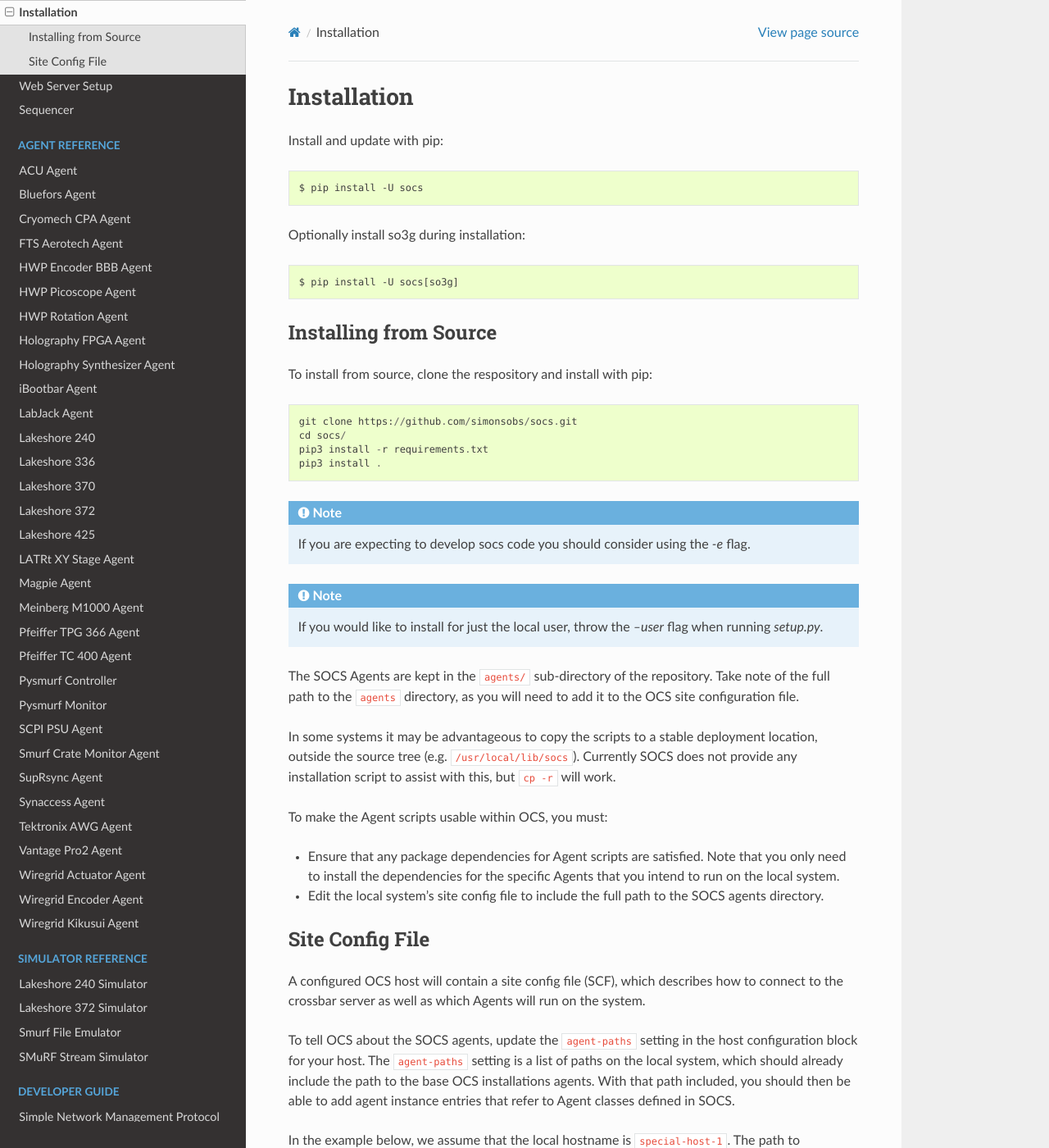
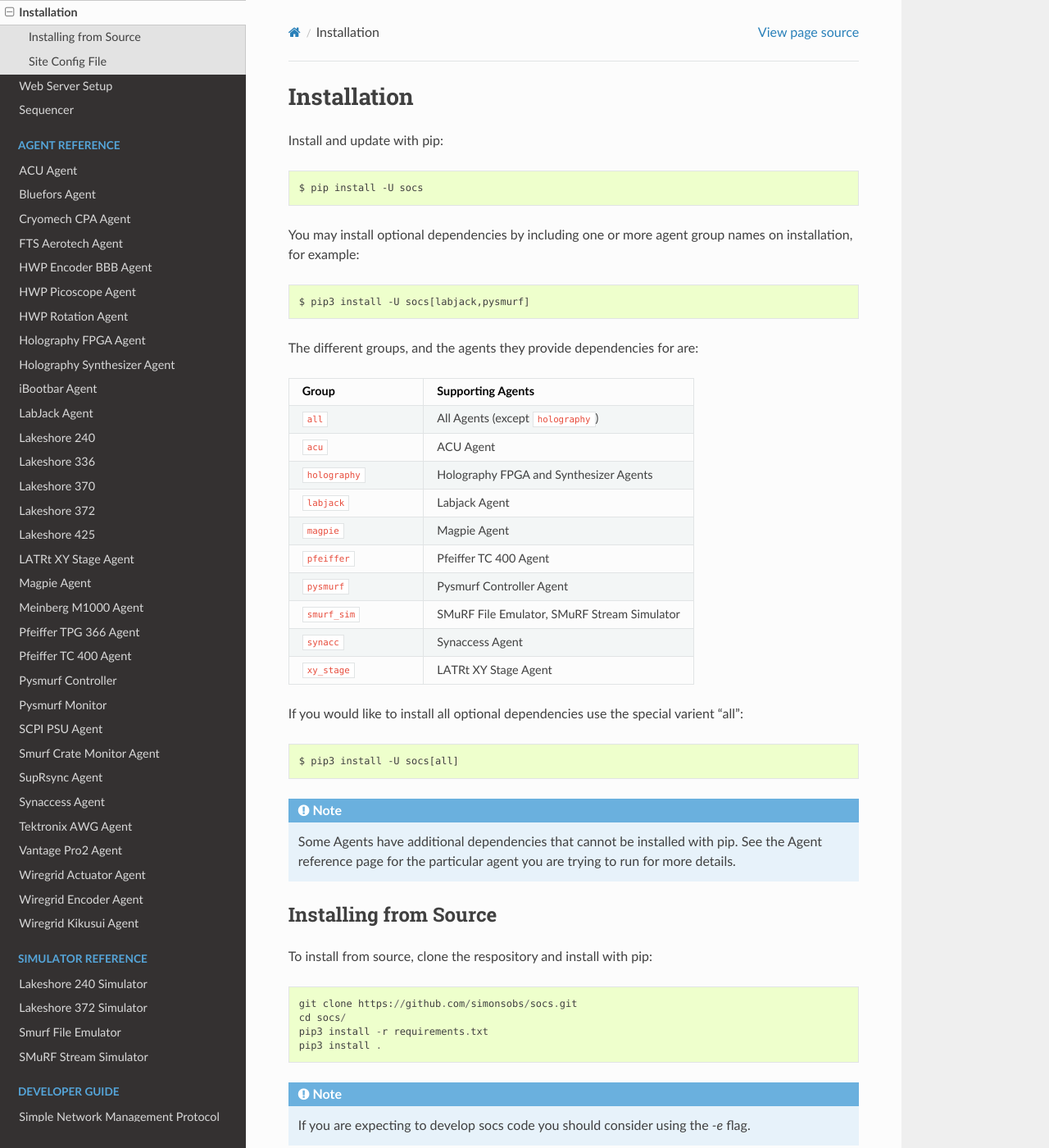
Before and after one commit to simonsobs/socs, a Sphinx documentation site: the page built from docs/user/installation.rst, in a window 1280 px wide and 1400 px high. Shown: the whole window at 82% size. Built offline with Sphinx 7.4.7 and the Read the Docs theme 2.0.0, drawn with Linux system fonts in a browser that asks for light colours.

Commit message:
Organize agent dependencies in setup.py and requirements.txt

```diff
--- a/docs/user/installation.rst
+++ b/docs/user/installation.rst
@@ -7,9 +7,49 @@
 
     $ pip install -U socs
 
-Optionally install so3g during installation::
+You may install optional dependencies by including one or more agent group
+names on installation, for example::
 
-    $ pip install -U socs[so3g]
+    $ pip3 install -U socs[labjack,pysmurf]
+
+The different groups, and the agents they provide dependencies for are:
+
+.. list-table::
+   :widths: 1 2
+   :header-rows: 1
+
+   * - Group
+     - Supporting Agents
+   * - ``all``
+     - All Agents (except ``holography``)
+   * - ``acu``
+     - ACU Agent
+   * - ``holography``
+     - Holography FPGA and Synthesizer Agents
+   * - ``labjack``
+     - Labjack Agent
+   * - ``magpie``
+     - Magpie Agent
+   * - ``pfeiffer``
+     - Pfeiffer TC 400 Agent
+   * - ``pysmurf``
+     - Pysmurf Controller Agent
+   * - ``smurf_sim``
+     - SMuRF File Emulator, SMuRF Stream Simulator
+   * - ``synacc``
+     - Synaccess Agent
+   * - ``xy_stage``
+     - LATRt XY Stage Agent
+
+If you would like to install all optional dependencies use the special varient
+"all"::
+
+    $ pip3 install -U socs[all]
+
+.. note::
+    Some Agents have additional dependencies that cannot be installed with pip.
+    See the Agent reference page for the particular agent you are trying to run
+    for more details.
 
 Installing from Source
 ----------------------
```
Also changed, not shown: README.rst (+12 -2 lines), requirements.txt (+24 -26 lines), setup.py (+48 -22 lines).
